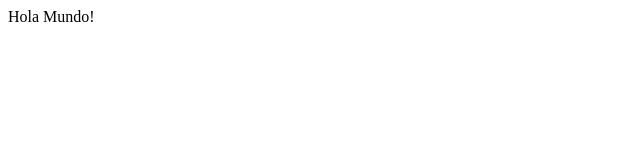
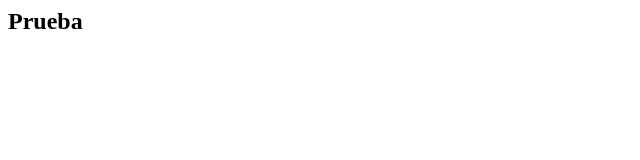
Before and after one commit to Himuravidal/taller-git, a plain HTML site: page index.html in a window 1280 px wide. Shown: the whole page, without its empty margins (0-640 px from the left). Drawn offline with Linux system fonts and the light colour scheme.

Commit message:
ADD: only h2

```diff
--- a/index.html
+++ b/index.html
@@ -1 +1 @@
-<html>Hola Mundo!</html>
+<h2>Prueba</h2>
```
